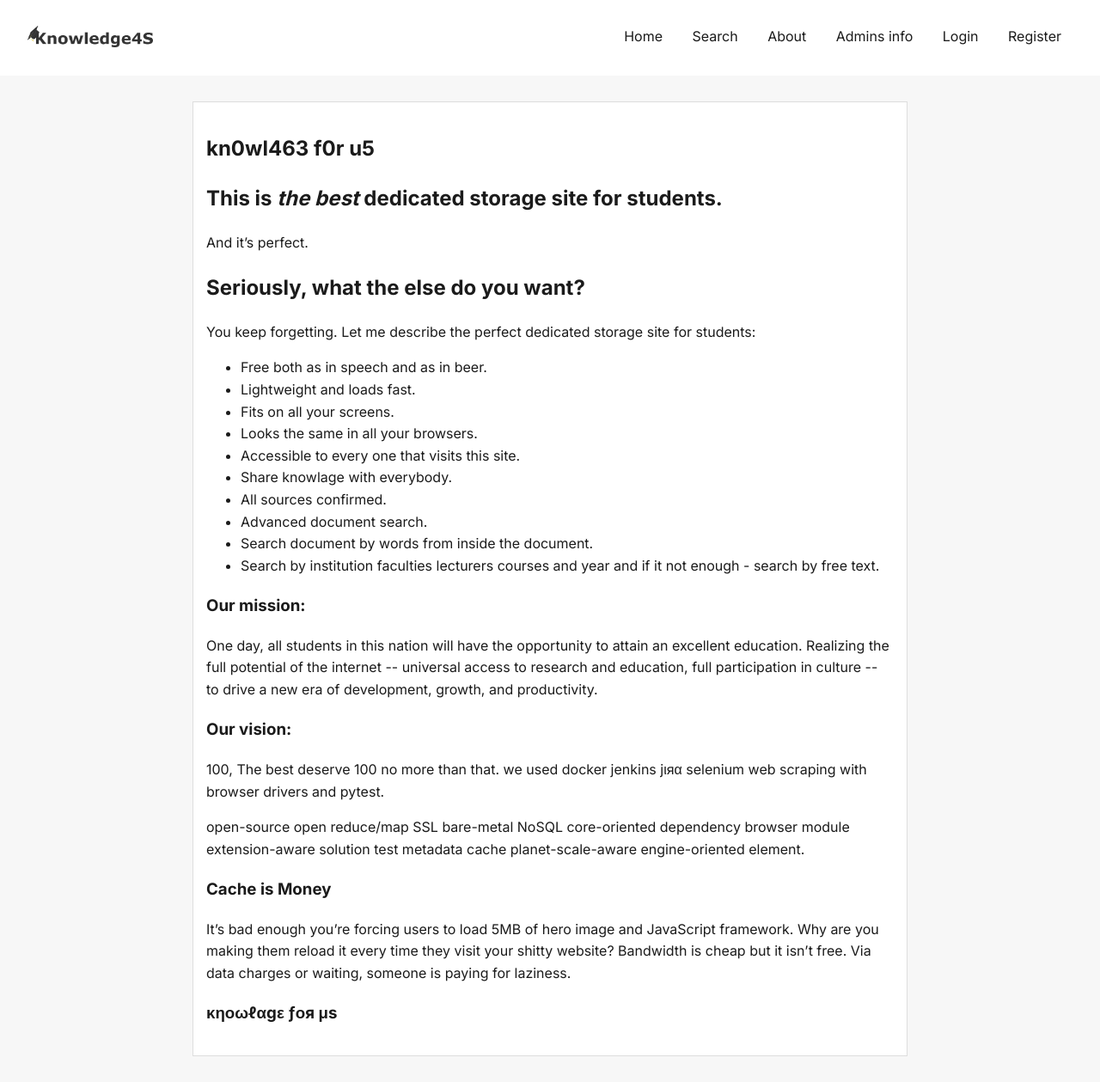
After one commit to avirois/Knowledge4S, a Flask app: page /about in a window 1280 px wide. The commit adds this page. Shown: the whole page at 86% size. Run offline with Flask 2, Linux system fonts and the light colour scheme.

Commit message:
BSPM2021T3-204Front : write aboute the system

```diff
--- a/app.py
+++ b/app.py
@@ -7,10 +7,11 @@ from blueprints.index import index_blueprint
 from blueprints.manageFaculty import fac_manage_blueprint
 from blueprints.manageInstitution import inst_manage_blueprint
 from blueprints.search import search_blueprint, search_options_bp
-from blueprints.uploads import upload_blueprint,UPLOAD_FOLDER
+from blueprints.uploads import upload_blueprint, UPLOAD_FOLDER
 from blueprints.manageCourse import cour_manage_blueprint
 from blueprints.view import view_blueprint
 from blueprints.serve_file import serve_blueprint
+from blueprints.about import about_bp
 
 app = Flask(__name__)
 app.register_blueprint(index_blueprint)
@@ -25,6 +26,7 @@ app.register_blueprint(fac_manage_blueprint)
 app.register_blueprint(cour_manage_blueprint)
 app.register_blueprint(view_blueprint)
 app.register_blueprint(serve_blueprint)
+app.register_blueprint(about_bp)
 app.config["DB_NAME"] = "database.db"
 app.config["UPLOAD_FOLDER"] = UPLOAD_FOLDER
 app.secret_key = b"\xf5\xe4\xabr\x89\xd9#^D@0\xae[R1\xcf"
--- /dev/null
+++ b/blueprints/about.py
@@ -0,0 +1,10 @@
+"""Search api module."""
+from flask import Blueprint, render_template
+
+
+about_bp = Blueprint("about_bp", __name__, template_folder="templates")
+
+
+@about_bp.route("/about")
+def show():
+    return render_template("about.html")
--- /dev/null
+++ b/templates/about.html
@@ -0,0 +1,33 @@
+{% extends 'base.html' %}
+{% block content %}
+<article>
+	<header>
+		<h1>kn0wl463 f0r u5</h1>
+		<h1>This is <em>the best</em> dedicated storage site for students.</h1>
+		<aside>And it’s perfect.</aside>
+	</header>
+	<h2>Seriously, what the else do you want?</h2>
+	<p>You keep forgetting. Let me describe the perfect dedicated storage site for students:
+	<ul>
+		<li>Free both as in speech and as in beer.
+		<li>Lightweight and loads fast.
+		<li>Fits on all your screens.
+		<li>Looks the same in all your browsers.
+		<li>Accessible to every one that visits this site.
+		<li>Share knowlage with everybody.
+		<li>All sources confirmed.
+		<li>Advanced document search.
+		<li>Search document by words from inside the document.
+		<li>Search by institution faculties lecturers courses and year and if it not enough - search by free text.
+	</ul>
+    <h3 id="about">Our mission:</h3>
+    <p>One day, all students in this nation will have the opportunity to attain an excellent education. Realizing the full potential of the internet -- universal access to research and education, full participation in culture -- to drive a new era of development, growth, and productivity.
+    <h3 id="about">Our vision:</h3>
+    <p> 100, The best deserve 100 no more than that. we used docker jenkins jιяα selenium web scraping with browser drivers and pytest.
+	<p>open-source open reduce/map SSL bare-metal NoSQL core-oriented dependency browser module extension-aware solution test metadata cache planet-scale-aware engine-oriented element.
+    <h3 id="caching">Cache is Money</h3>
+    <p>It’s bad enough you’re forcing users to load 5MB of hero image and JavaScript framework. Why are you making them reload it every time they visit your shitty website? Bandwidth is cheap but it isn’t free. Via data charges or waiting, someone is paying for laziness.
+    <h3 id="about">κηοωℓαgε ƒοя μs</h3>
+
+</article>
+{% endblock %}
--- a/templates/base.html
+++ b/templates/base.html
@@ -17,7 +17,7 @@
             {% endif %}
             <a class="navItem" href="/" name="home_link">Home</a>
             <a class="navItem" href="/search" name="search_link">Search</a>
-            <a class="navItem" href="/" name="about_link">About</a>
+            <a class="navItem" href="/about" name="about_link">About</a>
             <a class="navItem" href="/admins_info" name="admins_link">Admins info</a>
             {% if session['admin'] %}
                 <a class="navItem" href="/controlpanel" name="control_panel_link">Control Panel</a>
```
